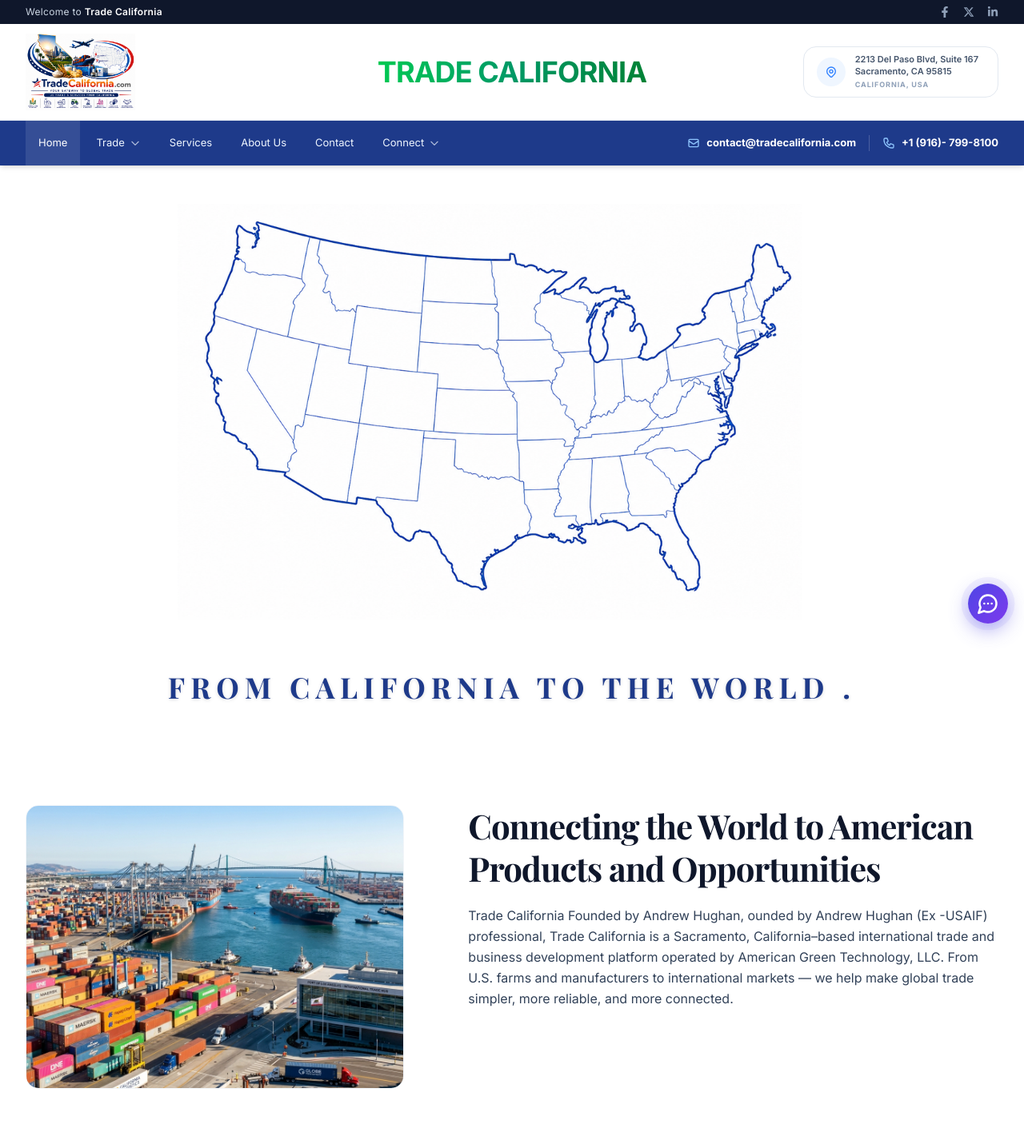
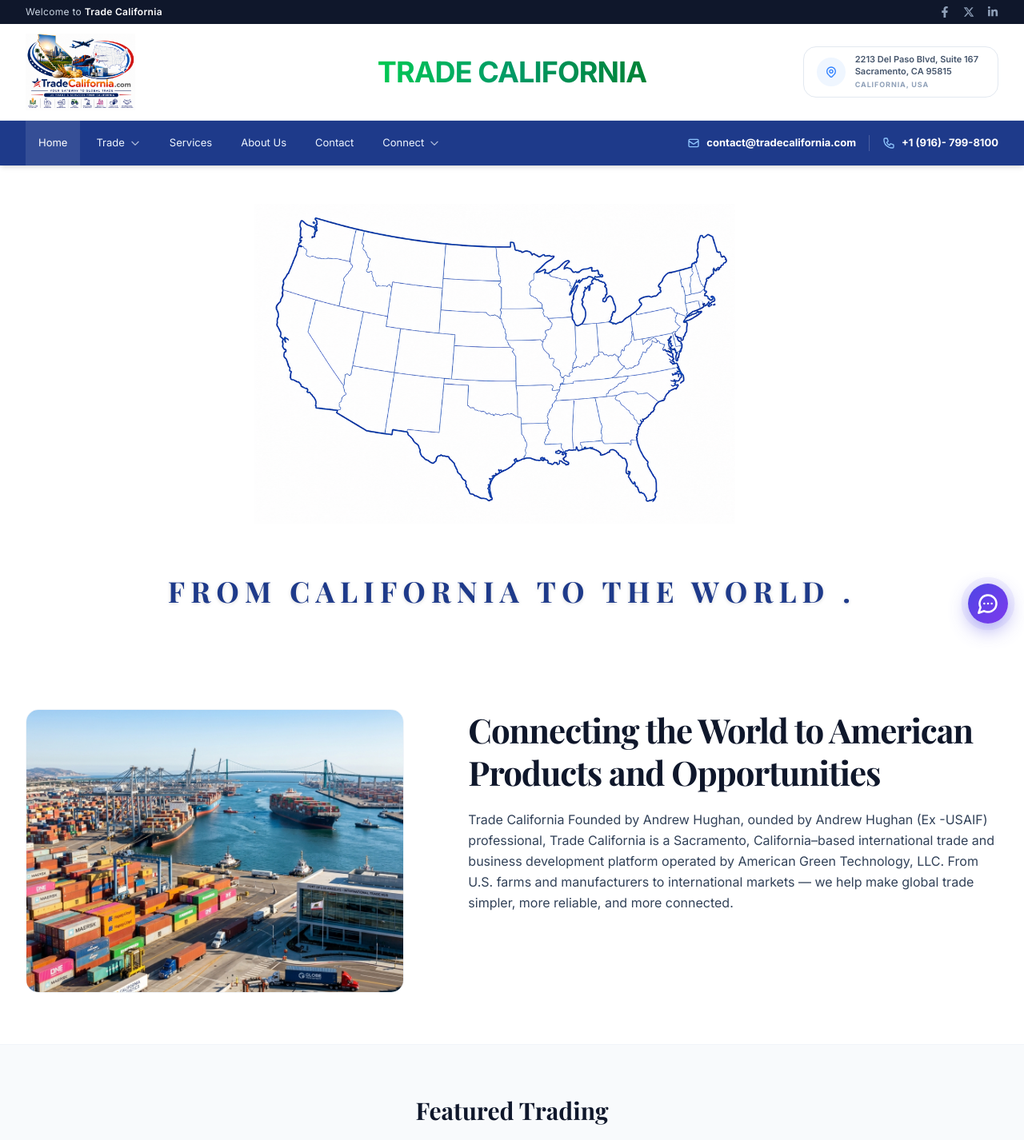
Before and after one commit to MunnaDevPro/Trade_California, a Django app: page / in a window 1280 px wide. Shown: the top 1426 px of the page at 80% size. Run offline with Django 5.2, Linux system fonts and the light colour scheme; data comes from the database, SQL or seed files in the repository; style sheets or scripts are compiled from the project's sources; parts of the project's set-up code (start-up, migrations or seed data) failed here and were passed over; some libraries are stand-ins or nearby versions.

Commit message:
updaeeedddd

```diff
--- a/templates/core/home.html
+++ b/templates/core/home.html
@@ -4,9 +4,9 @@
 <!-- Hero Section -->
 <section class="relative bg-white text-slate-900 overflow-hidden pt-12 pb-16">
     {% if home_settings.hero_background %}
-    <div class="max-w-5xl mx-auto px-4 flex items-center justify-center relative z-0">
+    <div class="max-w-4xl mx-auto px-4 flex items-center justify-center relative z-0">
         <img src="{{ home_settings.hero_background.url }}" alt="Hero Background"
-            class="w-full h-auto max-h-[65vh] object-contain object-center">
+            class="w-full h-auto max-h-[50vh] object-contain object-center">
     </div>
     {% endif %}
 
```
